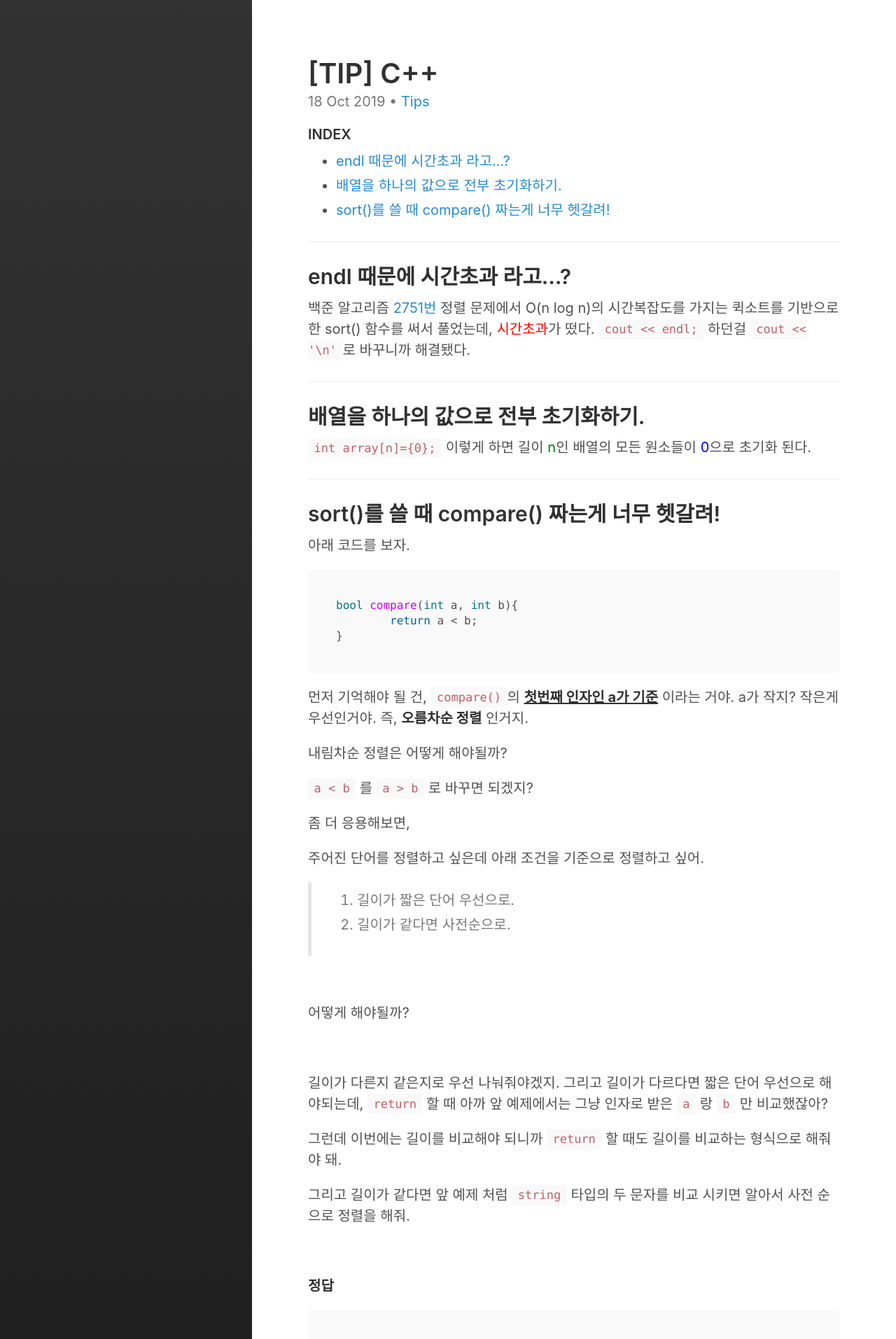
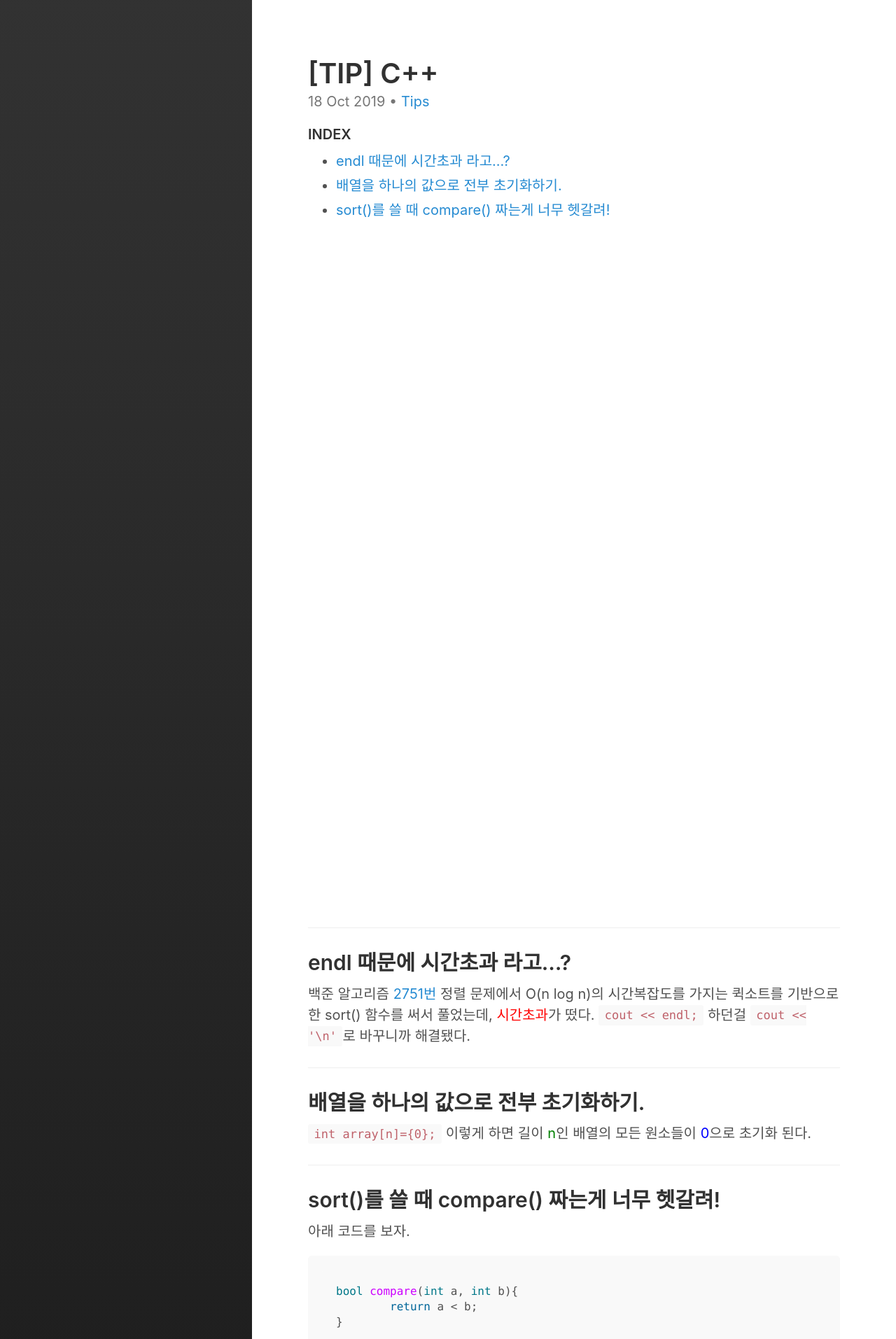
Before and after one commit to Jaden2208/jaden2208.github.io, a Jekyll site: the page built from _posts/2019-10-18-tips-cpp.md, in a window 1280 px wide. Shown: the top 1913 px of the page at 70% size. Built offline with Jekyll 4.4.1, drawn with Linux system fonts in a browser that asks for light colours.

Commit message:
post tips

```diff
--- a/_posts/2019-10-18-tips-cpp.md
+++ b/_posts/2019-10-18-tips-cpp.md
@@ -20,7 +20,7 @@ last_modified_at: 2019-10-18T
 * [배열을 하나의 값으로 전부 초기화하기.](#배열을-하나의-값으로-전부-초기화하기.)
 * [sort()를 쓸 때 compare() 짜는게 너무 헷갈려!](#sort()를-쓸-때-compare()-짜는게-너무-헷갈려!)
 
-
+<br><br><br><br><br><br><br><br><br><br><br><br><br><br><br><br><br><br><br><br><br><br><br><br><br><br><br><br><br><br><br><br>
 
 ---
 ## endl 때문에 시간초과 라고...?
```
